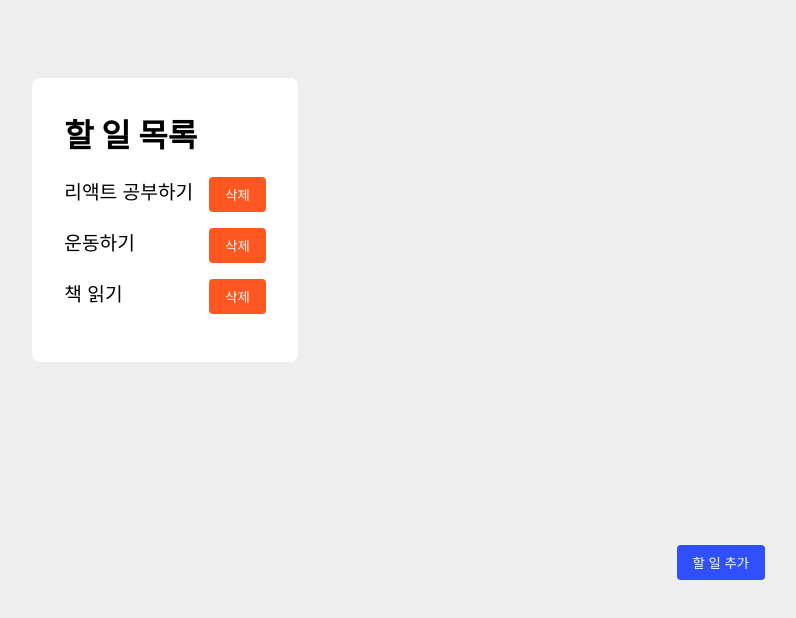
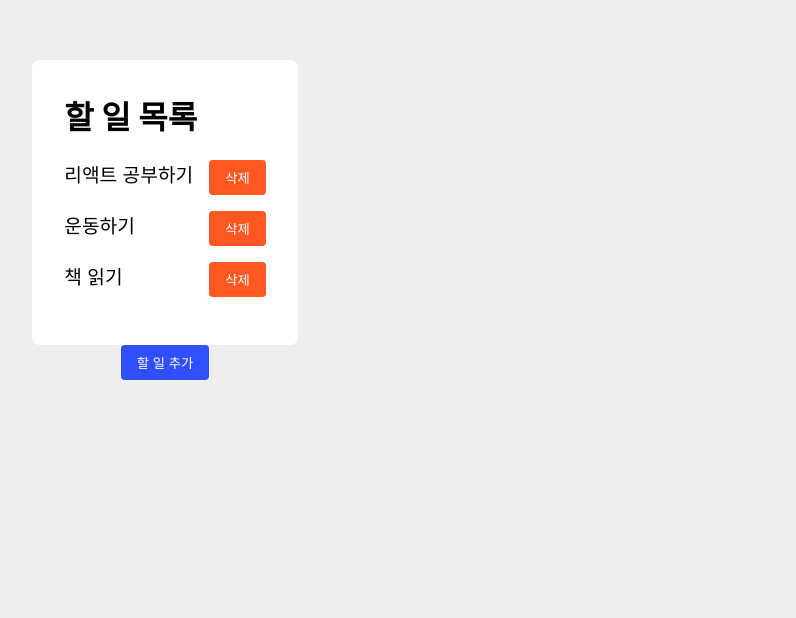
Before and after one commit to jchyeon0814/todo, a React (Create React App) app: page / in a window 1280 px wide. Shown: the part 180-798 px from the top of the page, without its empty margins (475-1271 px from the left). Built offline with nearby package versions, Linux system fonts and the light colour scheme.

Commit message:
ShowInputButton 컴포넌트 분리 및 적용

```diff
--- a/src/App.tsx
+++ b/src/App.tsx
@@ -5,7 +5,7 @@ import { useState } from 'react';
 import styled from '@emotion/styled';
 import { DataView } from 'components/DataView';
 import { TodoInput } from 'components/TodoInput';
-import { Button } from 'components/Button'
+import { ShowInputButton } from 'components/ShowInputButton'
 
 const Container = styled.div`
   height: 100vh;
@@ -15,14 +15,6 @@ const Container = styled.div`
   justify-content: center;
   background-color: #eeeeee;
 `;
-
-const ShowInputButton = styled.div`
-  position: absolute;
-  right: 40px;
-  bottom: 40px;
-  z-index: 1;
-`;
-
 
 function App() {
   const [todoList, setTodoList] = useState([
@@ -48,13 +40,7 @@ function App() {
     <Container>
       <DataView title="할 일 목록" onDelete={onDelete} todoList={todoList} />
       {showTodoInput && <TodoInput onAdd={onAdd} />}
-      <ShowInputButton>
-        <Button
-          label={showTodoInput ? '닫기' : '할 일 추가'}
-          color={showTodoInput ? undefined : '#304FFE'}
-          onClick={() => setShowTodoInput(!showTodoInput)}
-        />
-      </ShowInputButton>
+      <ShowInputButton show={showTodoInput} onClick={() => setShowTodoInput(!showTodoInput)} />
     </Container>
   );
 }
--- /dev/null
+++ b/src/components/ShowInputButton/index.tsx
@@ -0,0 +1,27 @@
+import styled from '@emotion/styled';
+
+import { Button } from 'components/Button';
+
+const Container = styled.div`
+    position: absoolute;
+    right: 40px;
+    bottom: 40px;
+    z-index: 1;
+`;
+
+interface Props {
+    readonly show: boolean;
+    readonly onClick: () => void;
+}
+
+export const ShowInputButton = ({ show, onClick }: Props) => {
+    return (
+        <Container>
+            <Button
+                label={show ? '닫기' : '할 일 추가'}
+                color={show ? undefined : '#304FFE'}
+                onClick={onClick}
+            />
+        </Container>
+    );
+}
```
